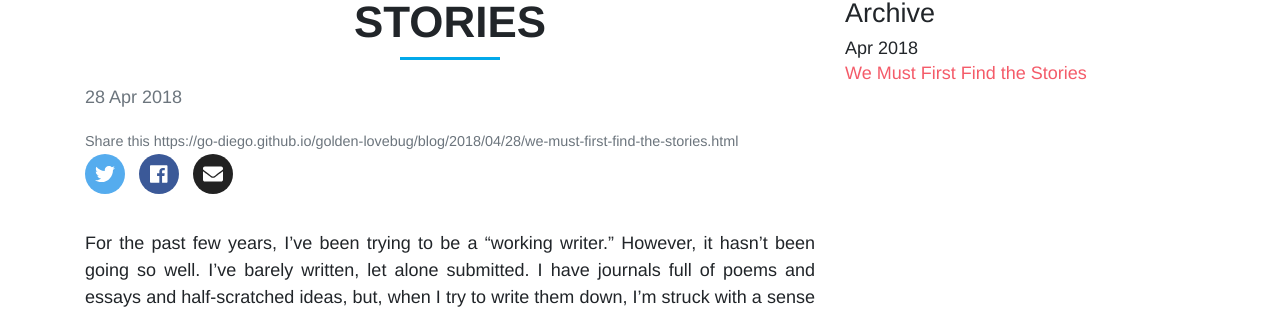
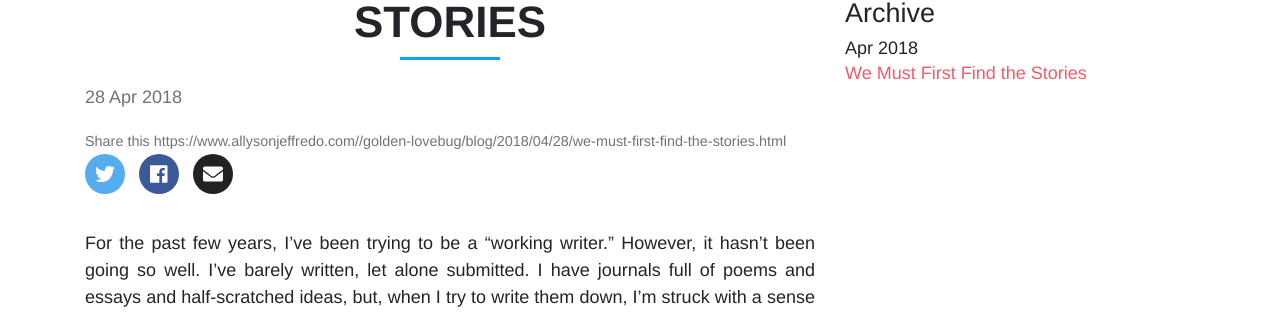
Before and after one commit to go-diego/golden-lovebug, a Jekyll site: the page built from _posts/2018-04-28-we-must-first-find-the-stories.md, in a window 1280 px wide and 900 px high. Shown: the part 165-480 px from the top of the window. Built offline with Jekyll 4.4.1, drawn with Linux system fonts in a browser that asks for light colours; nearby versions of some CDN libraries.

Commit message:
chore: absolute_url test

```diff
--- a/_config.yml
+++ b/_config.yml
@@ -1,4 +1,5 @@
 authorName: Allyson Jeffredo
+url: https://www.allysonjeffredo.com/
 favicon: assets/img/favicon.ico
 title: Allyson Jeffredo
 email: a.jeffredo2@gmail.com
--- a/_includes/share-buttons.html
+++ b/_includes/share-buttons.html
@@ -2,7 +2,7 @@
     Share this {{page.url | absolute_url}}</small>
 <ul class="list-inline social-buttons">
     <li class="list-inline-item">
-        <a class="twitter-btn text-center" href="https://twitter.com/intent/tweet?text={{ page.title }}&url={{site.url}}{{site.baseurl}}{{page.url}}&via={{ site.twitterUsername }}&related={{ site.twitterUsername }}"
+        <a class="twitter-btn text-center" href="https://twitter.com/intent/tweet?text={{ page.title }}&url={{page.url | absolute_url}}&via={{ site.twitterUsername }}&related={{ site.twitterUsername }}"
             rel="nofollow" target="_blank" title="Share on Twitter">
             <i class="fab fa-twitter"></i>
         </a>
```
